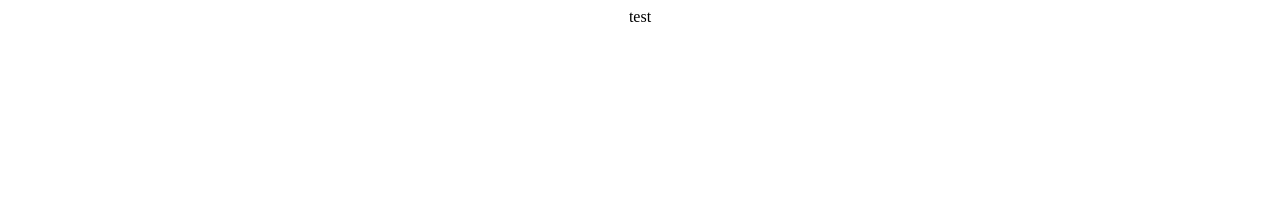
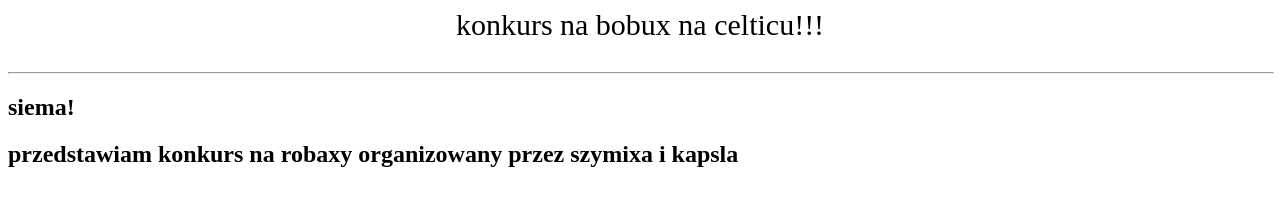
Before and after one commit to celticds/celticds.github.io, a plain HTML site: page index.html in a window 1280 px wide. Drawn offline with Linux system fonts and the light colour scheme.

Commit message:
Update index.html

```diff
--- a/index.html
+++ b/index.html
@@ -1 +1,4 @@
-<p style="text-align:center;">test</p>
+<p style="text-align:center; font-size: 30px;">konkurs na bobux na celticu!!!</p>
+<hr width="100%" size="2">
+<h2>siema!</h2>
+<h2>przedstawiam konkurs na robaxy organizowany przez szymixa i kapsla</h2>
```
